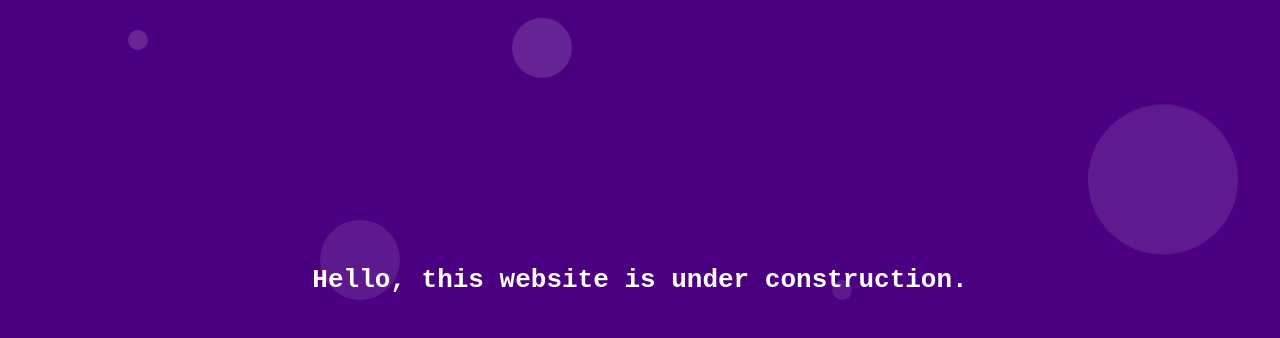
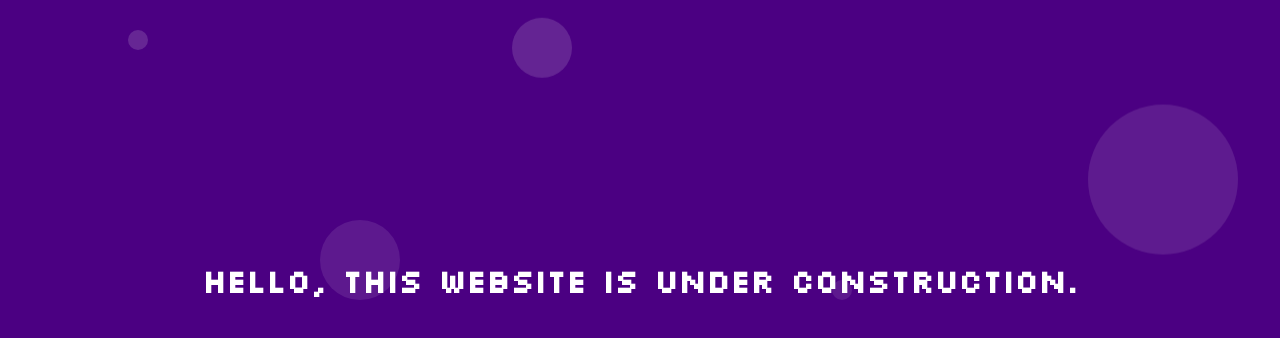
Before and after one commit to jnrveneracion/TheNextLetter, a plain HTML site: page index.html in a window 1280 px wide. Drawn offline with Linux system fonts and the light colour scheme; a web font is replaced by a local one.

Commit message:
change h1 main area

```diff
--- a/index.html
+++ b/index.html
@@ -16,7 +16,7 @@
 <body>
     <!--  -->
     <div id="mainArea" class="mainArea">
-        <h1>Hello, this website is under construction.</h1>
+        <h1 style="font-family: 'Silkscreen' !important;">Hello, this website is under construction.</h1>
     </div>
     <!--  -->
 
```
